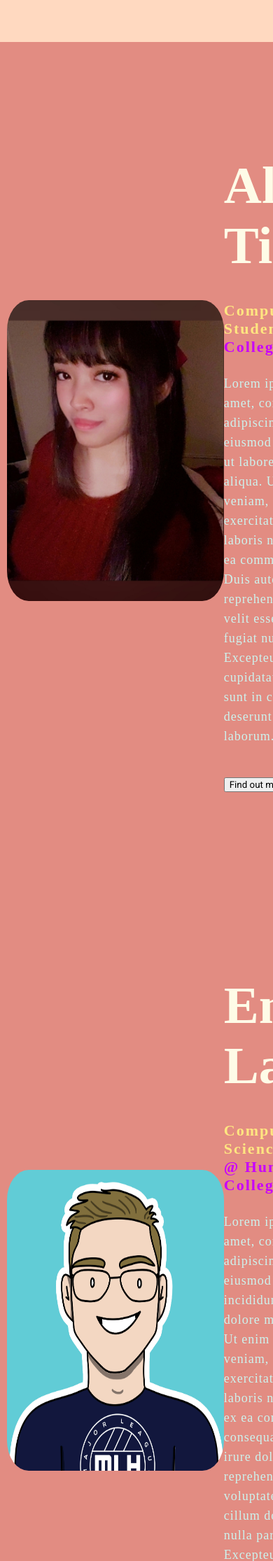
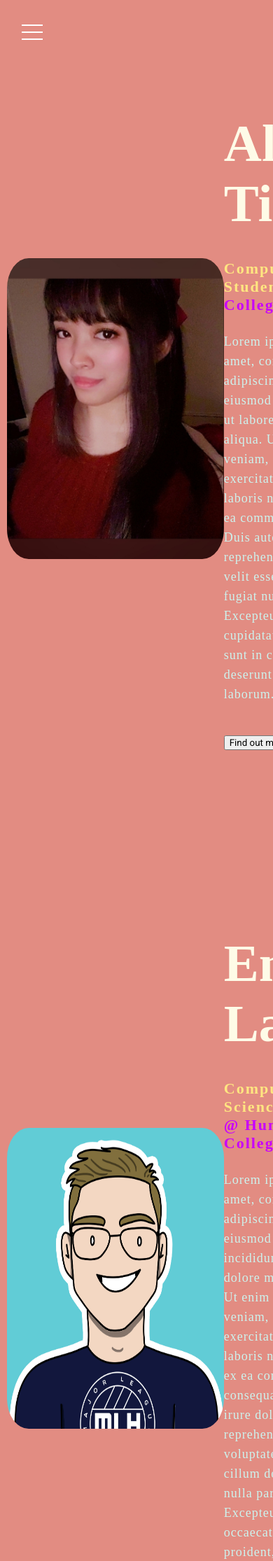
Before and after one commit to MLH-Fellowship/project-22-sum-17-aleena-emily-zareen, a Flask app: page / in a window 390 px wide; the page is wider, and only the part inside the window is pictured. Shown: the top 2231 px of that part at 70% size. Run offline with Flask 2, Linux system fonts and the light colour scheme.

Commit message:
Added hamburger navigation bar

```diff
--- a/app/__init__.py
+++ b/app/__init__.py
@@ -9,9 +9,9 @@ app = Flask(__name__)
 @app.route('/')
 def index():
     return render_template('index.html', title="Portfolio Home", url=os.getenv("URL"))
-@app.route('/base-portfolio')
+@app.route('/aleena-portfolio')
 def portfolio_page():
-    return render_template('base-portfolio.html', title="Aleena's Portfolio", url=os.getenv("URL"), author="Aleena")
+    return render_template('aleena-portfolio.html', title="Aleena's Portfolio", url=os.getenv("URL"), author="Aleena")
 """@app.route('/emily-portfolio')
 def index():
     return render_template('index.html', title="Emily's Portfolio", url=os.getenv("URL"), author="Emily")
--- a/app/static/styles/main.css
+++ b/app/static/styles/main.css
@@ -13,7 +13,7 @@ body {
 
     background-color: #FFD9C0;
 
-    background-color: #00ff9d;
+    background-color: white;
 
     background-size: cover;
     width: auto;
@@ -89,7 +89,6 @@ body {
     flex-direction: row;
     justify-content: space-around;
     transition: 1s;
-=======
     background-color: #1d539f !important;
     display: flex;
     flex-direction: row;
--- /dev/null
+++ b/app/static/styles/menu.css
@@ -0,0 +1,133 @@
+.menu-wrap{
+    position: fixed;
+    top:0;
+    left:0;
+    z-index: 1;
+}
+
+.menu-wrap .toggler{
+    position: absolute;
+    top: 0;
+    left: 0;
+    z-index: 2;
+    cursor: pointer;
+    width: 50px;
+    height: 50px;
+    opacity: 0;
+}
+
+.menu-wrap .hamburger{
+    position: absolute;
+    top: 0;
+    left: 0;
+    z-index: 1;
+    width: 60px;
+    height: 60px;
+    padding: 1rem;
+    background: #e28c82;
+    display: flex;
+    align-items: center;
+    justify-content: center;
+}
+
+/*Hamburger Menu*/
+.menu-wrap .hamburger > div{
+    position: relative;
+    width: 50%;
+    height: 2px;
+    background-color: #fff;
+    display: flex;
+    align-items: center;
+    justify-content: center;
+    transition: all 0.4s ease;
+}
+/*Top and bottom lines */
+.menu-wrap .hamburger >div:before,
+.menu-wrap .hamburger >div::after{
+    content: '';
+    position: absolute;
+    z-index: 1;
+    top: -10px;
+    width: 100%;
+    height: 2px;
+    background: inherit;
+}
+/*Moves line down*/
+.menu-wrap .hamburger > div::after{
+    top: 10px;
+}
+/*Toggler animate*/
+.menu-wrap .toggler:checked + .hamburger > div{
+    transform: rotate(135deg);
+}
+
+/*Turn lines into X*/
+.menu-wrap .toggler:checked + .hamburger > div:before,
+.menu-wrap .toggler:checked + .hamburger > div::after{
+    top: 0;
+    transform: rotate(90deg);
+}
+/*Rotate on hover when checked*/
+.menu-wrap .toggler:checked:hover + .hamburger > div{
+    transform: rotate(225deg);
+}
+
+/*Show menu*/
+.menu-wrap .toggler:checked ~ .menu{
+    visibility: visible;
+}
+.menu-wrap .toggler:checked ~ .menu > div{
+    transform: scale(1);
+    transition-duration:var(4ms);
+}
+.menu-wrap .toggler:checked ~ .menu > div > div{
+    opacity: 1;
+    transition: opacity 0.4s ease;
+}
+
+.menu-wrap .menu {
+    position: fixed;
+    top: 0;
+    left: 0;
+    width: 100%;
+    height: 100%;
+    visibility: hidden;
+    overflow: hidden;
+    display: flex;
+    align-items: center;
+    justify-content: center;
+}
+
+.menu-wrap .menu > div{
+    background: #ffd9c0c4;
+    border-radius: 50%;
+    width: 200vw;
+    height: 200vw;
+    display: flex;
+    flex: none;
+    align-items: center;
+    justify-content: center;
+    transform: scale(0);
+    transition: all 0.4s ease;
+}
+
+.menu-wrap .menu > div > div{
+    text-align: center;
+    max-width: 90vw;
+    max-height: 100vh;
+    opacity: 0;
+    transition: opacity 0.4s ease;
+}
+
+.menu-wrap .menu > div > div > ul > li{
+    list-style: none;
+    color: #fff;
+    padding: 1rem;
+    font-size: 1.5rem;
+}
+.menu-wrap .menu > div > div > ul > li{
+    color: inherit;
+    text-decoration: none;
+    transition: color 0.4s ease;
+
+}
--- a/app/templates/index.html
+++ b/app/templates/index.html
@@ -13,32 +13,43 @@
     <link
         href="https://fonts.googleapis.com/css2?family=Roboto:ital,wght@0,100;0,300;0,400;0,500;0,700;0,900;1,100;1,300;1,400;1,500;1,700;1,900&display=swap"
         rel="stylesheet">
-
+    <link rel="stylesheet" href="./static/styles/menu.css">
     <link lang='sass' rel="stylesheet" href="./static/styles/main.css">
     <link rel='icon' href='./static/img/nightcat.jpg' type='image/x-icon' />
     <title>{{ title }}</title>
 </head>
 
 <body>
-    <header class="nav-bar">
-        <div class="nav-content">
-            <a href="/">
-                <div class="nav-logo"><!--Drop down menu-->
-                    <img src="" />
+    <div class="menu-wrap">
+        <input type="checkbox" class="toggler">
+        <div class="hamburger"><div></div></div>
+        <div class="menu">
+            <div>
+                <div>
+                    <ul>
+                        <li><a href="/aleena-portfolio">Aleena's Portfolio</a></li>
+                        <li><a href="#">Emily's Portfolio</a></li>
+                        <li><a href="#">Zareen's Portfolio</a></li>
+                        <li><a href="#">Contact</a></li>
+                    </ul>
                 </div>
-            </a>
+            </div>
         </div>
-    </header>
+    </div>
 
-
-
-
+   <!--- <header class="showcase">
+        <div class="container showcase-inner">
+            <h1>Welcome</h1>
+            <p>Lorem ipsum dolor</p>
+            <a href="#" class="btn">rRead More</a>
+        </div>
+    </header>--->
 
 
 <!----Aleena Tim section---->
 <section class="about">
     <div class="main">
-        <a href="/base-portfolio"><img src="./static/img/aleena.jpg"></a>
+        <a href="/aleena-portfolio"><img src="./static/img/aleena.jpg"></a>
         <div class="about-text">
             <h2>Aleena Tim</h2>
             <h5><span class="major_color">Computer Science Student</span><span class="hunter_college_color"> @ Hunter College</span></h5>
@@ -62,7 +73,7 @@
 <!----Zareen Kabir section---->
 <section class="about">
     <div class="main">
-        <img src="./static/img/logo.jpg">
+        <img src="./static/img/zareen.jpg">
         <div class="about-text">
             <h2>Zareen Kabir</h2>
             <h5><span class="major_color">Computer Science Student</span><span class="hunter_college_color"> @ Hunter College</span></h5>
@@ -72,28 +83,4 @@
     </div>
 </section>
 </body>
-
-    <div class="profile">
-        <div id="profile-picture" class="profile-picture">
-            <a href="/">
-                <img src="./static/img/logo.jpg">
-            </a>
-        </div>
-        <h1>Aleena Tim</h1>
-        <div id="profile-picture" class="profile-picture">
-            <a href="/">
-                <img src="./static/img/logo.jpg">
-            </a>
-        </div>
-        <h1>Emily Lai</h1>
-        <div id="profile-picture" class="profile-picture">
-            <a href="/">
-                <img src="./static/img/logo.jpg">
-            </a>
-        </div>
-        <h1>Zareen Kabir</h1>
-    </div>
-</body>
-
-
 </html>
```
Also changed, not shown: app/templates/aleena-portfolio.html (+16 -0 lines), app/templates/emily-portfolio.html (added, +20 -0 lines), app/templates/zareen-portfolio.html (added, +20 -0 lines), app/static/img/zareen.jpg (added).
